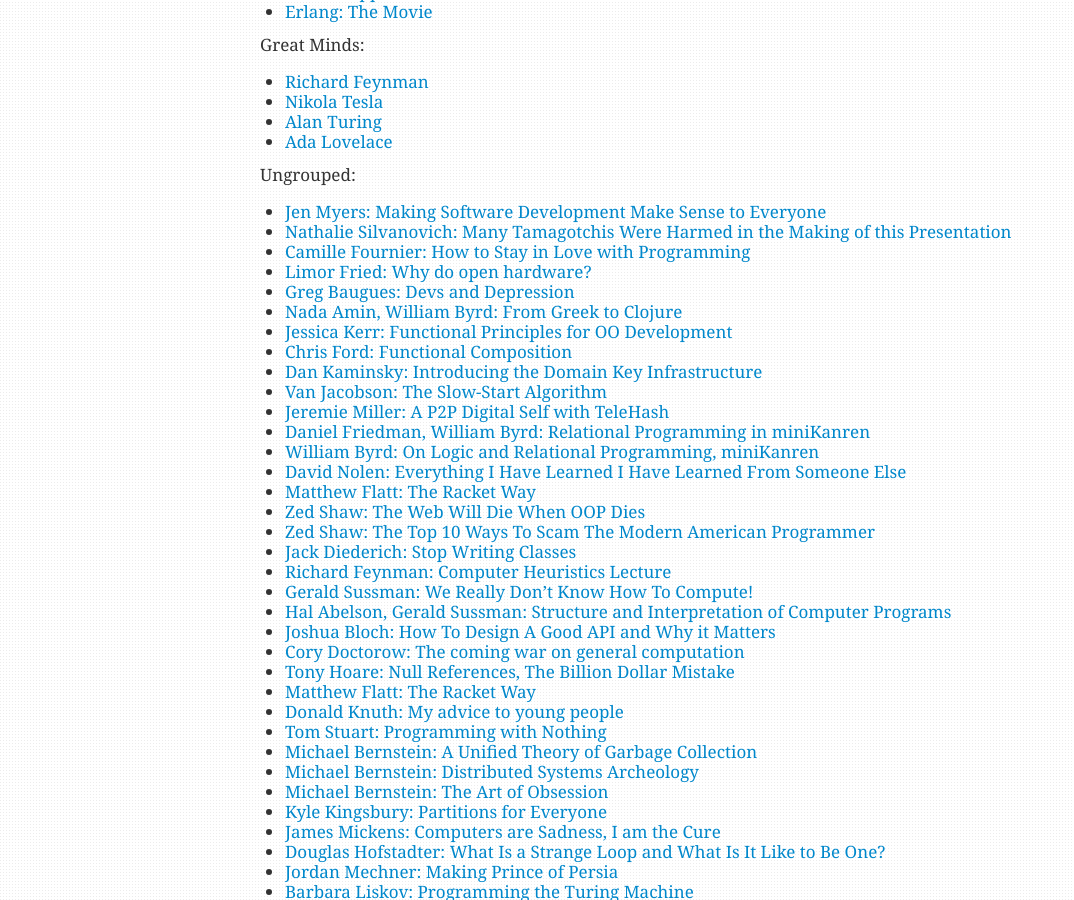
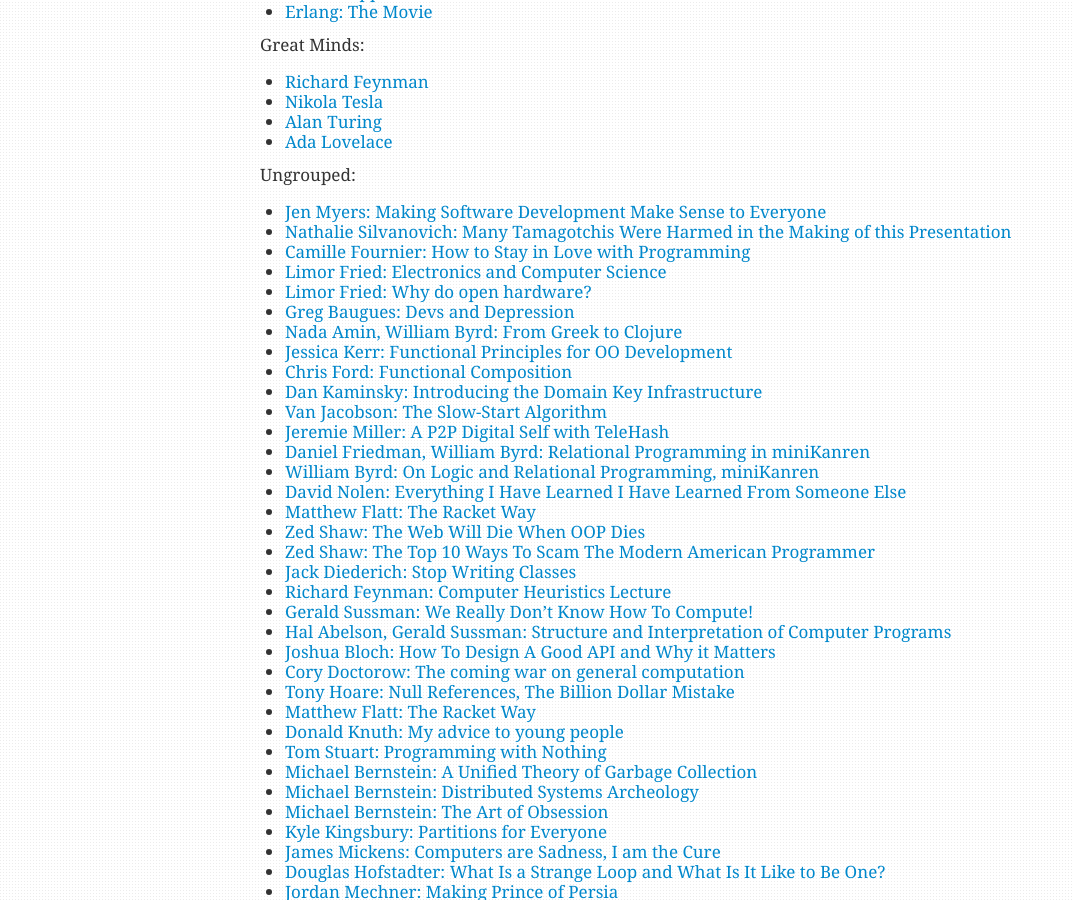
Before and after one commit to igorw/weblog, a Jekyll site: the page built from videoshelf.md, in a window 1280 px wide and 900 px high, scrolled down 763 px. Shown: the whole window, without its empty margins (0-1074 px from the left). Built offline with Jekyll 4.4.1, drawn with Linux system fonts in a browser that asks for light colours; Markdown is read by kramdown in place of the engine named in the settings.

Commit message:
more limor

```diff
--- a/videoshelf.md
+++ b/videoshelf.md
@@ -55,6 +55,7 @@
 * [Jen Myers: Making Software Development Make Sense to Everyone](http://www.infoq.com/presentations/software-development-everyone)
 * [Nathalie Silvanovich: Many Tamagotchis Were Harmed in the Making of this Presentation](https://www.youtube.com/watch?v=WOJfUcCOhJ0)
 * [Camille Fournier: How to Stay in Love with Programming](https://www.youtube.com/watch?v=sc8sc-ELMhA)
+* [Limor Fried: Electronics and Computer Science](https://www.youtube.com/watch?v=LLaDIEr8cWE)
 * [Limor Fried: Why do open hardware?](https://www.youtube.com/watch?v=UYRhupdnUcY)
 * [Greg Baugues: Devs and Depression](https://www.youtube.com/watch?v=yFIa-Mc2KSk)
 * [Nada Amin, William Byrd: From Greek to Clojure](https://www.youtube.com/watch?v=7kPMFkNm2dw)
```
